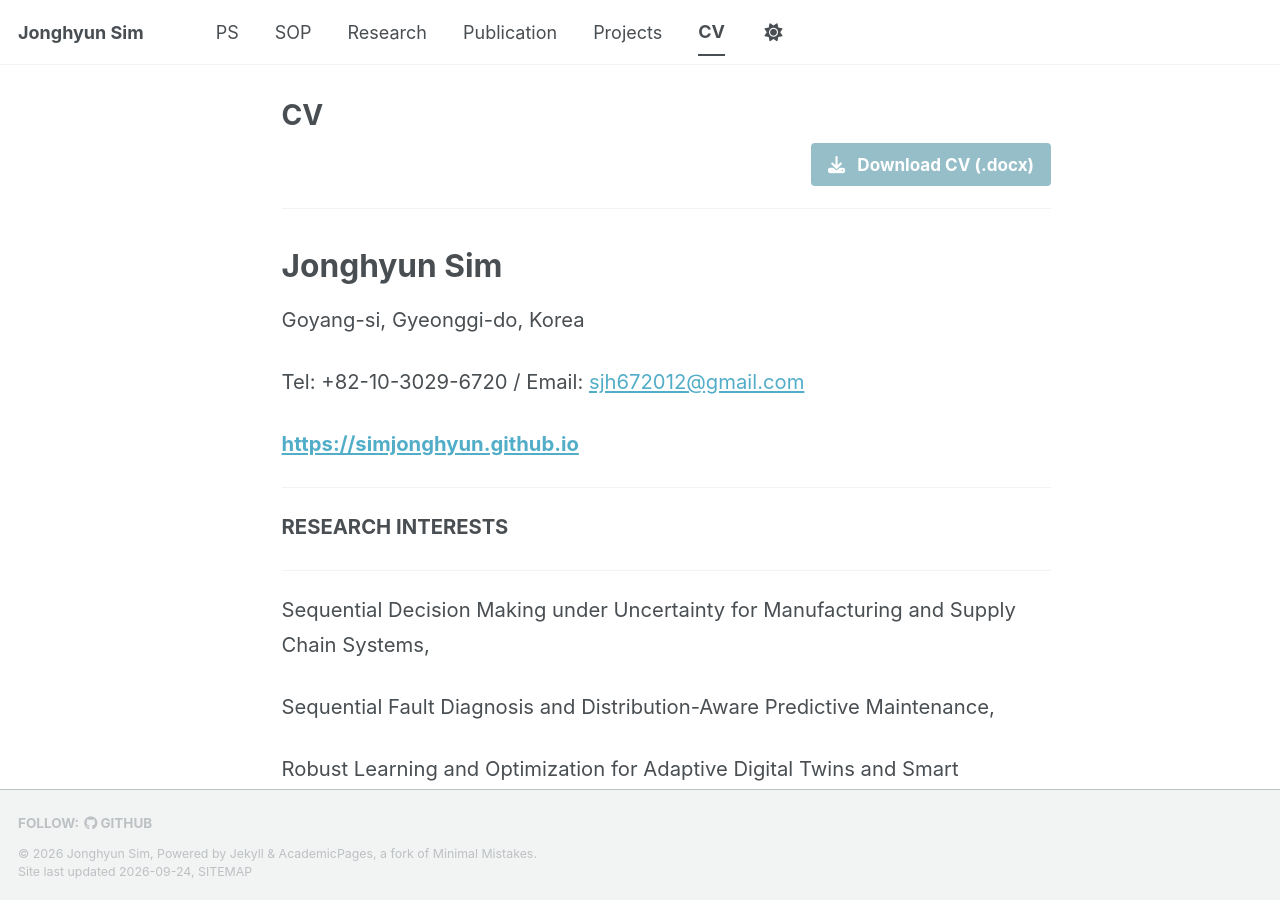
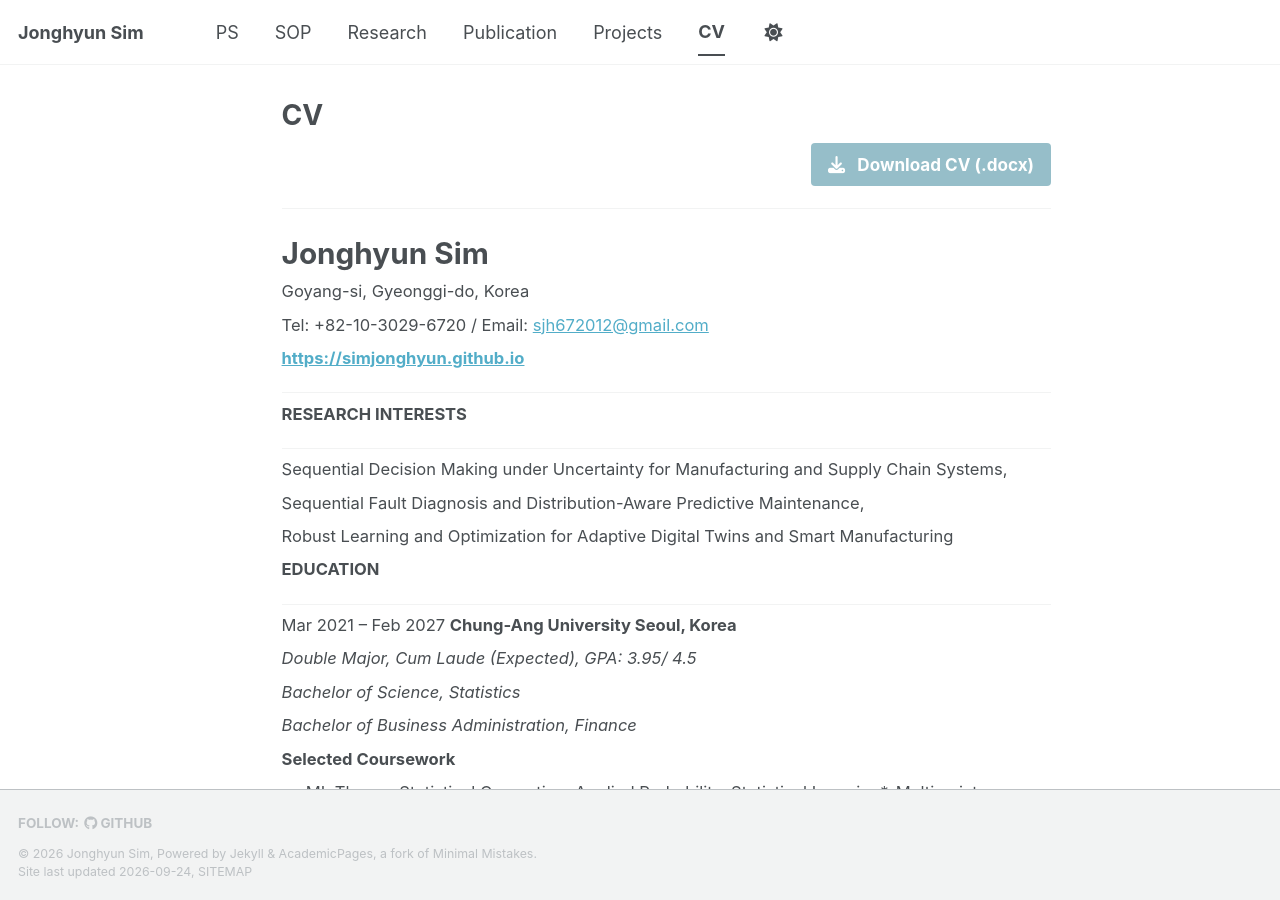
Before and after one commit to simjonghyun/simjonghyun.github.io, a Jekyll site: the page built from _pages/cv.md, in a window 1280 px wide and 900 px high. Built offline with Jekyll 4.4.1, drawn with Linux system fonts in a browser that asks for light colours; a style sheet for code colours, icons or effects is not loaded.

Commit message:
Apply compact CV layout

```diff
--- a/_pages/cv.md
+++ b/_pages/cv.md
@@ -7,4 +7,6 @@ redirect_from:
   - /resume
 ---
 
-{% include document-reader.html slug="cv" label="CV" %}
+<div class="cv-document">
+  {% include document-reader.html slug="cv" label="CV" %}
+</div>
```
